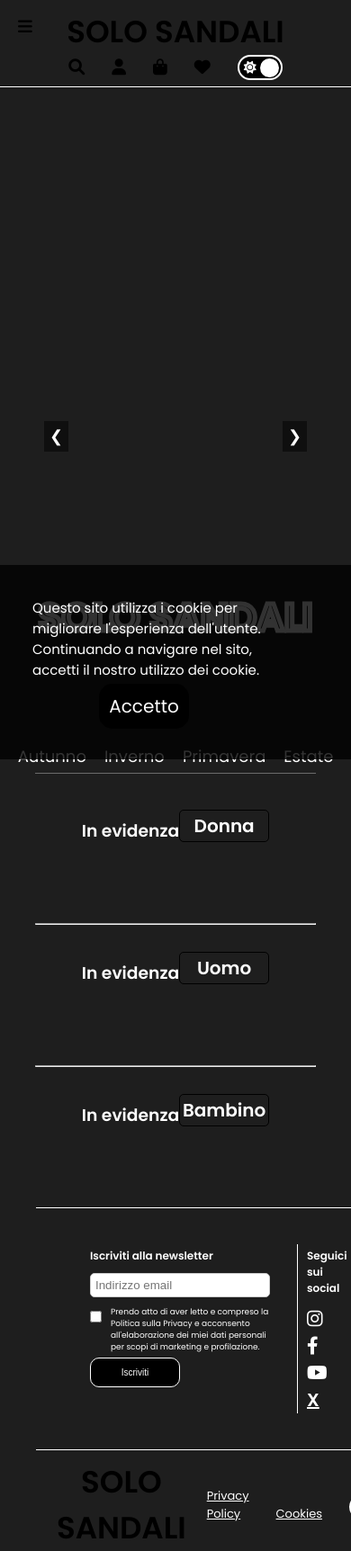
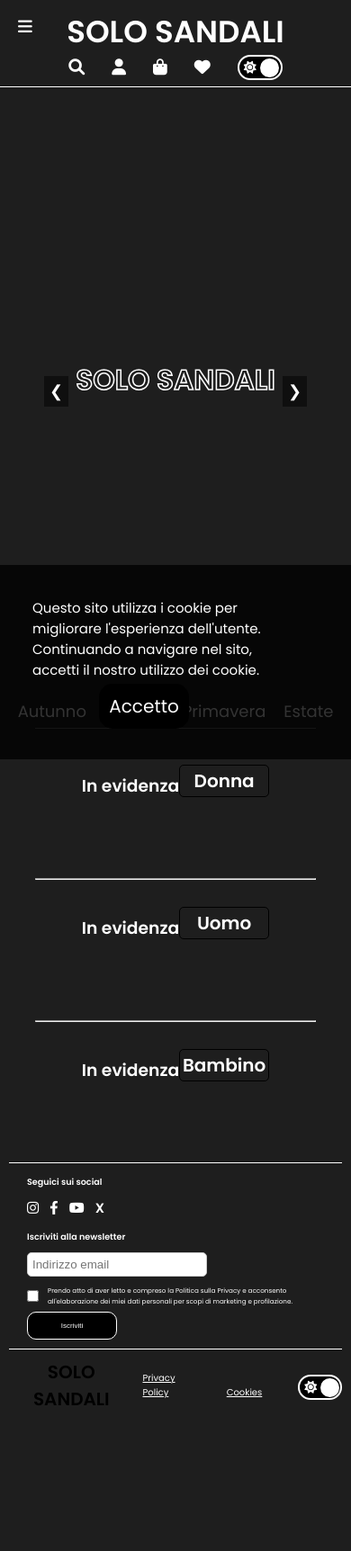
Before and after one commit to TheKrakenray/SandalProject, an ASP.NET Core app: page /Home/Index in a window 390 px wide, after a click that opens the changed part. Shown: the whole page at 90% size. After the commit the page ends 1562 px from the top, so only its background shows below. Run offline with ASP.NET Core 8, Linux system fonts and the light colour scheme; data that the repository does not hold is empty.

Commit message:
bug fixing del footer e del logo in home

```diff
--- a/SandalProject/SandalProject/wwwroot/css/Home.css
+++ b/SandalProject/SandalProject/wwwroot/css/Home.css
@@ -61,8 +61,11 @@
     position: relative;
     margin: 0 auto;
     font-size: clamp(10px, 11vw, 165px);
-    -webkit-text-stroke: 10px rgb(0, 0, 0);
-    text-align:center;
+    -webkit-text-stroke: 0.6vw rgb(0, 0, 0);
+    text-align: center;
+}
+.container.dark-mode > .text > .title {
+    -webkit-text-stroke-color:rgb(255, 255, 255);
 }
 
 .banner {
@@ -312,6 +315,7 @@
 
     .banner {
         text-align: center;
+        margin-top:0px;
     }
 
     .sidebar {
@@ -365,13 +369,11 @@
         font-size: 50px;
     }
 
-        .text h2 {
-            padding: 0;
-            margin-top: auto;
-            border: white 12px;
-            -webkit-text-stroke: 5px rgb(250, 250, 250);
-        }
-
+    .title {
+        font-size: clamp(5px, 8vw, 165px);
+        -webkit-text-stroke-width: 0.4vw;
+        align-content:center;
+    }
 
     .slide {
         min-width: 100%;
--- a/SandalProject/SandalProject/wwwroot/css/Login.css
+++ b/SandalProject/SandalProject/wwwroot/css/Login.css
@@ -16,9 +16,8 @@
     width: 90%;
     max-width: 400px;
     margin: 50px auto;
-    background-color: #fff;
     border-radius: 25px;
-    box-shadow: 0 0 10px rgba(0, 0, 0, 0.1);
+    box-shadow: 0 0 10px rgba(100, 100, 100, 1);
     padding: 20px;
 }
 
@@ -65,6 +64,7 @@
     top: 50%;
     transform: translateY(-85%);
     cursor: pointer;
+    color:#000;
 }
 
 .login-content form .login-button,
--- a/SandalProject/SandalProject/wwwroot/css/MainLayout.css
+++ b/SandalProject/SandalProject/wwwroot/css/MainLayout.css
@@ -12,7 +12,7 @@
 }
 
 main{
-    min-height:80vh;
+    min-height:90vh;
 }
 
 .header {
@@ -183,6 +183,20 @@
     border-bottom: 1px solid #444;
 }
 
+.header.dark-mode #logo-link {
+    color: #fff;
+}
+
+    .header.dark-mode #logo-link:visited, .header.dark-mode #logo-link:active {
+        color: #fff;
+    }
+
+.header.dark-mode .icons{
+    color:#fff;
+}
+    .header.dark-mode .icons i{
+        color: #fff;
+    }
 .menu-popup.dark-mode {
     background-color: #1e1e1e;
     color: #ffffff;
@@ -196,10 +210,26 @@
         text-decoration: underline;
     }
 
+.header.dark-mode .menu {
+    color: #fff;
+}
+
+
 footer.dark-mode {
     background-color: #1e1e1e;
     color: #ffffff;
 }
+
+footer .logo-footer a{
+    color:#fff;
+}
+
+.header.dark-mode #logo-link, .header.dark-mode #logo-link:visited, .header.dark-mode #logo-link:active
+footer.dark-mode #logo-link, footer.dark-mode #logo-link:visited, footer.dark-mode #logo-link:active{
+    color:#fff;
+}
+
+
 
 .dark-mode-label.dark-mode {
     background-color: #000000;
@@ -368,6 +398,7 @@
     margin-right: 10px;
     color: #000;
     font-size: 24px;
+    text-decoration:none;
 }
 
     .social-media a:hover {
@@ -521,19 +552,19 @@
     left: 20px;
 }
     footer {
-        font-size:10px;
-        width:100%;
+        font-size:8px;
         padding: 0px;
         background-color: #fff;
-        color: #000;
+        margin:0px 10px;
     }
     .sezione-superiore {
         display: flex;
-        justify-content: space-between;
         border-top: 1px solid #000;
         border-bottom: 1px solid #000;
-        padding: 40px;
         margin-bottom: 10px;
+        gap: 10px;
+        flex-direction: column-reverse;
+        padding:10px 0px;
     }
 
     .newsletter, .social-media {
@@ -543,7 +574,10 @@
     }
 
     .social-media {
-        border-left: 1px solid #000;
+        border-left: none;
+    }
+    footer.dark-mode .social-media {
+        border-left: none;
     }
 
         .newsletter h2, .social-media h2 {
@@ -582,7 +616,6 @@
     .newsletter button {
         font-size:100%;
         background-color: #000;
-        color: #fff;
         border: none;
         border-radius: 10px;
         cursor: pointer;
@@ -593,41 +626,41 @@
     }
 
     .social-media img {
-        width: 20px;
-        height: 20px;
+        width: 5px;
+        height: 5px;
     }
 
     .sezione-inferiore {
         display: flex;
         justify-content: space-between;
         align-items: center;
+        gap:10px;
     }
 
     .link-footer {
         display: flex;
         flex-direction: row;
         align-items: flex-end;
-        font-size:13px;
+        font-size:10px;
     }
 
         .link-footer a {
             margin-right: 30px;
         }
 
-
-
-    .logobello img {
+    .logo-footer  {
+        font-size: 20px;
         max-width: 80%;
     }
 
     .social-media a {
         margin-right: 10px;
-        font-size: 20px;
+        font-size: 15px;
     }
 
     .social-x{
         font-weight: bold;
-        font-size: 20px;
+        font-size: 15px;
         text-decoration: none;
     }
 
--- a/SandalProject/SandalProject/wwwroot/css/Registrazione.css
+++ b/SandalProject/SandalProject/wwwroot/css/Registrazione.css
@@ -1,6 +1,5 @@
 .container {
     width: 100%;
-    height: 80vh;
     display: flex;
     justify-content: center;
     align-items: center;
@@ -14,9 +13,8 @@
     width: 100%;
     max-width: 400px;
     margin: 50px auto;
-    background-color: #fff;
     border-radius: 10px;
-    box-shadow: 0 0 10px rgba(0, 0, 0, 0.1);
+    box-shadow: 0 0 10px rgba(100, 100, 100, 1);
     padding: 20px;
     font-family: 'Poppins', sans-serif;
 }
@@ -89,7 +87,6 @@
 
 .password-note {
     font-size: 0.9em;
-    color: #000;
     margin-top: 10px;
     margin-bottom: 10px;
 }
@@ -172,6 +169,7 @@
     top: 15%;
     cursor: pointer;
     font-size: 1.2em;
+    color:#000;
 }
 
 input[type="text"],
--- a/SandalProject/SandalProject/wwwroot/js/site.js
+++ b/SandalProject/SandalProject/wwwroot/js/site.js
@@ -12,7 +12,7 @@
     const menuItems = document.querySelectorAll('.menu-item');
     const header = document.querySelector('.header');
     const footer = document.querySelector('footer');
-
+    const container = document.querySelector('.container');
 
     const defaultModeIsDark = localStorage.setItem('defaultModeIsDark', window.matchMedia("(prefers-color-scheme: dark)").matches)
 
@@ -23,9 +23,10 @@
         if (isDarkMode == "true") {
             darkModeCheckboxFooter.checked = true;
             darkModeCheckbox.checked = true;
-            console.log("darkmode");
+
 
             document.body.classList.add('dark-mode');
+            container.classList.add('dark-mode');
             header.classList.add('dark-mode');
             footer.classList.add('dark-mode');
             menuPopup.classList.add('dark-mode');
@@ -41,9 +42,10 @@
         else {
             darkModeCheckboxFooter.checked = false;
             darkModeCheckbox.checked = false;
-            console.log("lightmode");
+
 
             document.body.classList.remove('dark-mode');
+            container.classList.remove('dark-mode');
             header.classList.remove('dark-mode');
             footer.classList.remove('dark-mode');
             menuPopup.classList.remove('dark-mode');
@@ -60,6 +62,7 @@
 
     function toggleDarkMode(checked) {
         document.body.classList.toggle('dark-mode', checked);
+        container.classList.toggle('dark-mode',checked);
         header.classList.toggle('dark-mode', checked);
         footer.classList.toggle('dark-mode', checked);
         menuPopup.classList.toggle('dark-mode', checked);
```
Also changed, not shown: SandalProject/SandalProject/wwwroot/css/Dettagli.css (+16 -31 lines).
